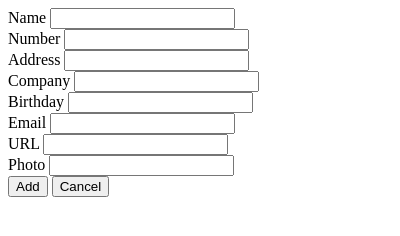
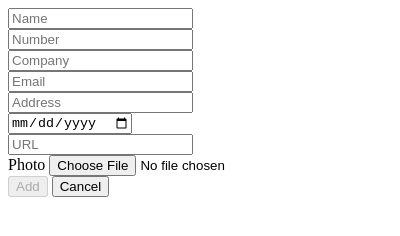
Before and after one commit to Minikhil/Electron_addressBook, an Electron app: page hci-electron-master/addContact.html in a window 400 px wide. Drawn offline with nearby package versions, Linux system fonts and the light colour scheme.

Commit message:
Email validation completed to ensure user are adding valid emails to contact

```diff
--- a/hci-electron-master/addContact.html
+++ b/hci-electron-master/addContact.html
@@ -5,42 +5,40 @@
 </head>
 <body>
 <form id="addform">
-  <label>Name</label>
-  <input type="text" name="contactname" id="contactname" />
+
+  <input type="text" name="contactname" id="contactname" placeholder="Name"  required />
   <br>
 
-  <label>Number</label>
-  <input type="text" name="contactnumber" id="contactnumber" />
+
+  <input type="tel" name="contactnumber" id="contactnumber" placeholder="Number" required />
   <br>
 
-  <label>Address</label>
-  <input type="text" name="contactaddress" id="contactaddress" />
+  <input type="text" name="contactcompany" id="contactcompany" placeholder="Company"  />
   <br>
 
-  <label>Company</label>
-  <input type="text" name="contactcompany" id="contactcompany" />
+  <input type="email" pattern="[a-z0-9._%+-]+@[a-z0-9.-]+\.[a-z]{2,63}$" name="contactemail" id="contactemail" oninput="emailValidation()" placeholder="Email" />
   <br>
 
-  <label>Birthday</label>
-  <input type="text" name="contactbirthday" id="contactbirthday" />
-  <br>
-
-  <label>Email</label>
-  <input type="text" name="contactemail" id="contactemail" />
-  <br>
-
-  <label>URL</label>
-  <input type="text" name="contacturl" id="contacturl" />
-  <br>
-
-  <label>Photo</label>
-  <input type="text" name="contactphoto" id="contactphoto" />
+  <input type="text" name="contactaddress" id="contactaddress" placeholder="Address"  />
   <br>
 
 
 
 
-  <button id="addbtn" onclick="addbtnHandeler()">Add</button>
+  <input type="date" name="contactbirthday" id="contactbirthday" placeholder="Birthday"  />
+  <br>
+
+  <input type="url" name="contacturl" id="contacturl" placeholder="URL" />
+  <br>
+
+  <label>Photo</label>
+  <input type="file"  name="contactphoto" accept="image/*" id="contactphoto" />
+  <br>
+
+
+
+
+  <button id="addbtn" onclick="addbtnHandeler()" disabled>Add</button>
   <button id="cancelbtn">Cancel</button>
 </form>
 <script src="./addressbook.js"></script>
--- a/hci-electron-master/addressbook.js
+++ b/hci-electron-master/addressbook.js
@@ -31,6 +31,27 @@ $('#cancelbtn').on('click', () => {
 //   ipcRenderer.send('asynchronous-message', 'closeAndRefresh')
 //
 // })
+const addbtn = document.getElementById('addbtn');
+const contactemail = document.getElementById('contactemail');
+
+// contactemail.addEventListener('keyup', function (event) {
+//   isValidEmail = contactemail.checkValidity();
+//
+//   if ( isValidEmail ) {
+//     addbtn.disabled = false;
+//   } else {
+//     addbtn.disabled = true;
+//   }
+// });
+
+function emailValidation(){
+  console.log("email validating")
+  isValidEmail = contactemail.checkValidity();
+
+  if (isValidEmail ) {
+    addbtn.disabled = false;
+  }
+}
 
 function addbtnHandeler(){
   let name = document.getElementById("contactname").value;
@@ -120,9 +141,11 @@ function loadAndDisplayContacts() {
       $('#contactlist').html("<tr><th>Name</th><th>Phone</th><th>Company</th></tr>");
       data.forEach((contact, index) => {
          let [ name, number, company ] = contact.split(',')
-         //if (name && number){
+
+         //WILL ONLY ADD IF THE DATA FIELDS IN IF CONDITION FILLEED OUT
+         if (name && number){
            addEntry(name, number, company)
-         //}
+         }
       })
       if (contacts.length > 0){
         loadDetails(0);
```
Also changed, not shown: hci-electron-master/contacts.txt (+16 -0 lines).
